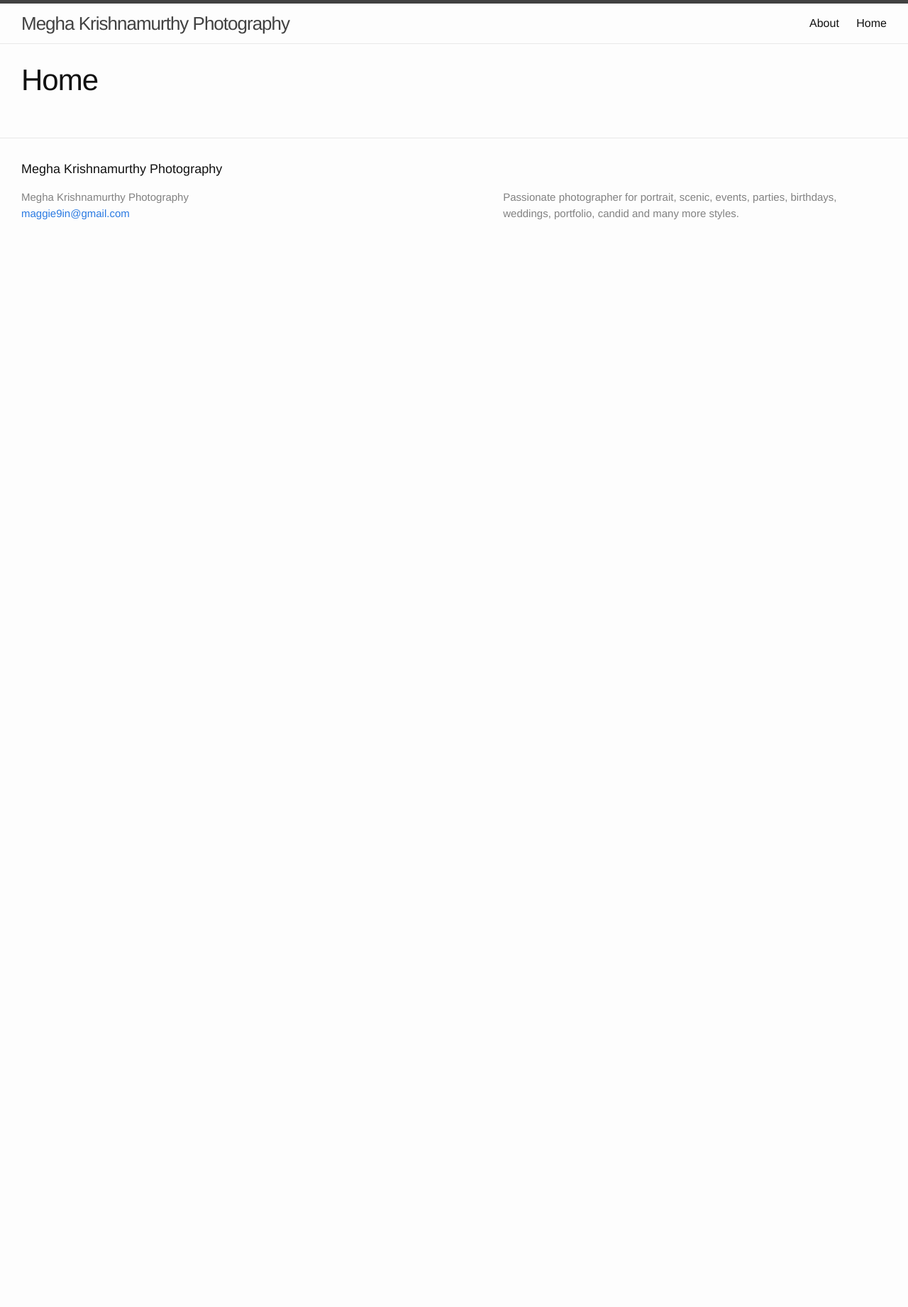
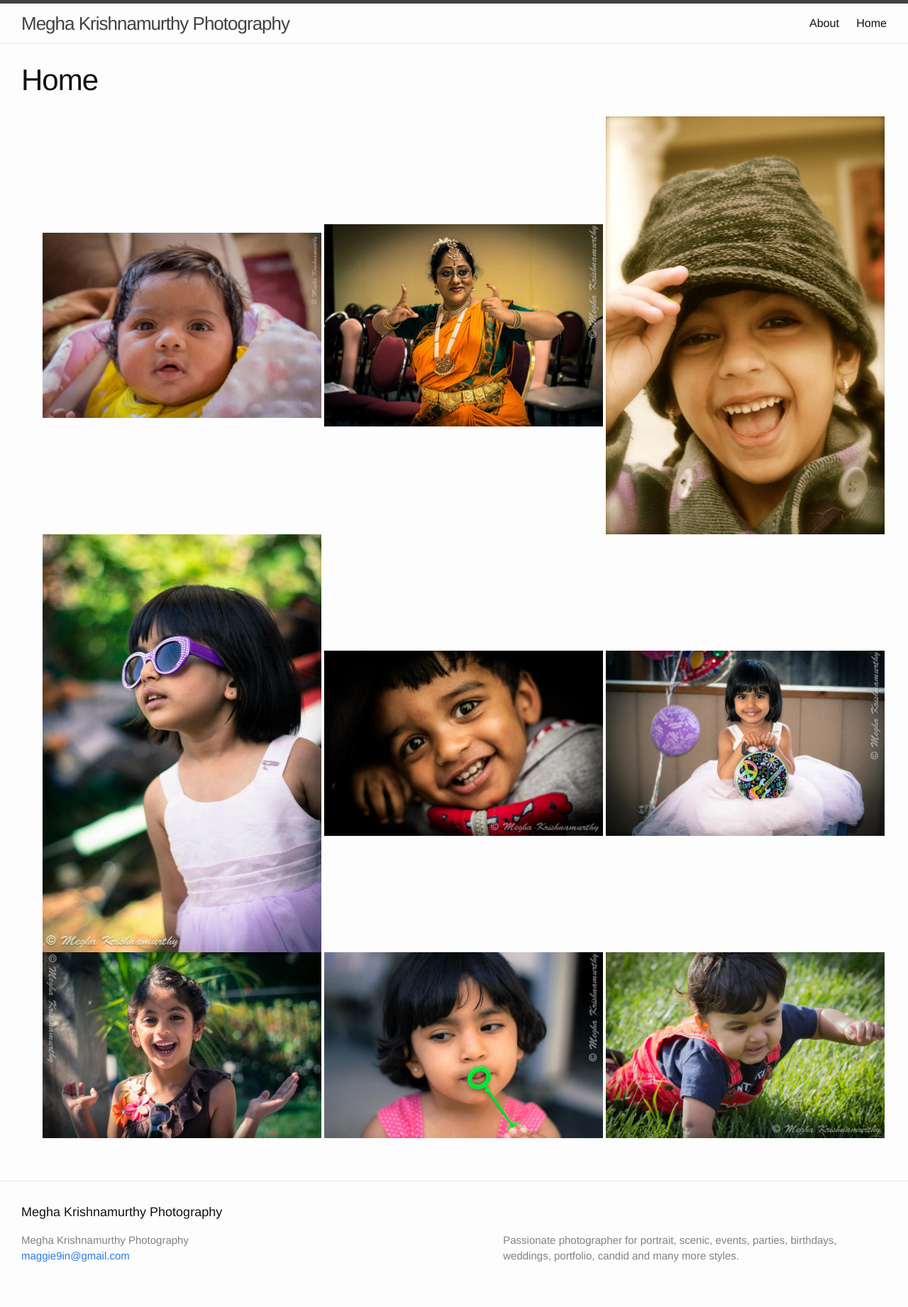
Before and after one commit to meghakrishnamurthy/snap-web, a Jekyll site: the page built from index.html, in a window 1280 px wide. Shown: the whole page at 71% size. Built offline with Jekyll 4.4.1, drawn with Linux system fonts in a browser that asks for light colours; before the commit the page ends 900 px from its top, so only the background shows below that.

Commit message:
Sample gallery integration

```diff
--- a/index.html
+++ b/index.html
@@ -2,8 +2,34 @@
 layout: page
 title: Home
 permalink: /
+images:
+  - image_path: /images/1.jpg
+    title: 1
+  - image_path: /images/2.jpg
+    title: 2
+  - image_path: /images/3.jpg
+    title: 3
+  - image_path: /images/4.jpg
+    title: 4
+  - image_path: /images/5.jpg
+    title: 5
+  - image_path: /images/6.jpg
+    title: 6
+  - image_path: /images/7.jpg
+    title: 7
+  - image_path: /images/8.jpg
+    title: 8
+  - image_path: /images/9.jpg
+    title: 9
+custom_css: home
 ---
 
 <div class="home">
-
+    <ul class="photo-gallery">
+      {% for image in page.images %}
+        <li>
+            <img src="{{ image.image_path }}" alt="{{ image.title}}"/>
+        </li>
+      {% endfor %}
+    </ul>
 </div>
```
